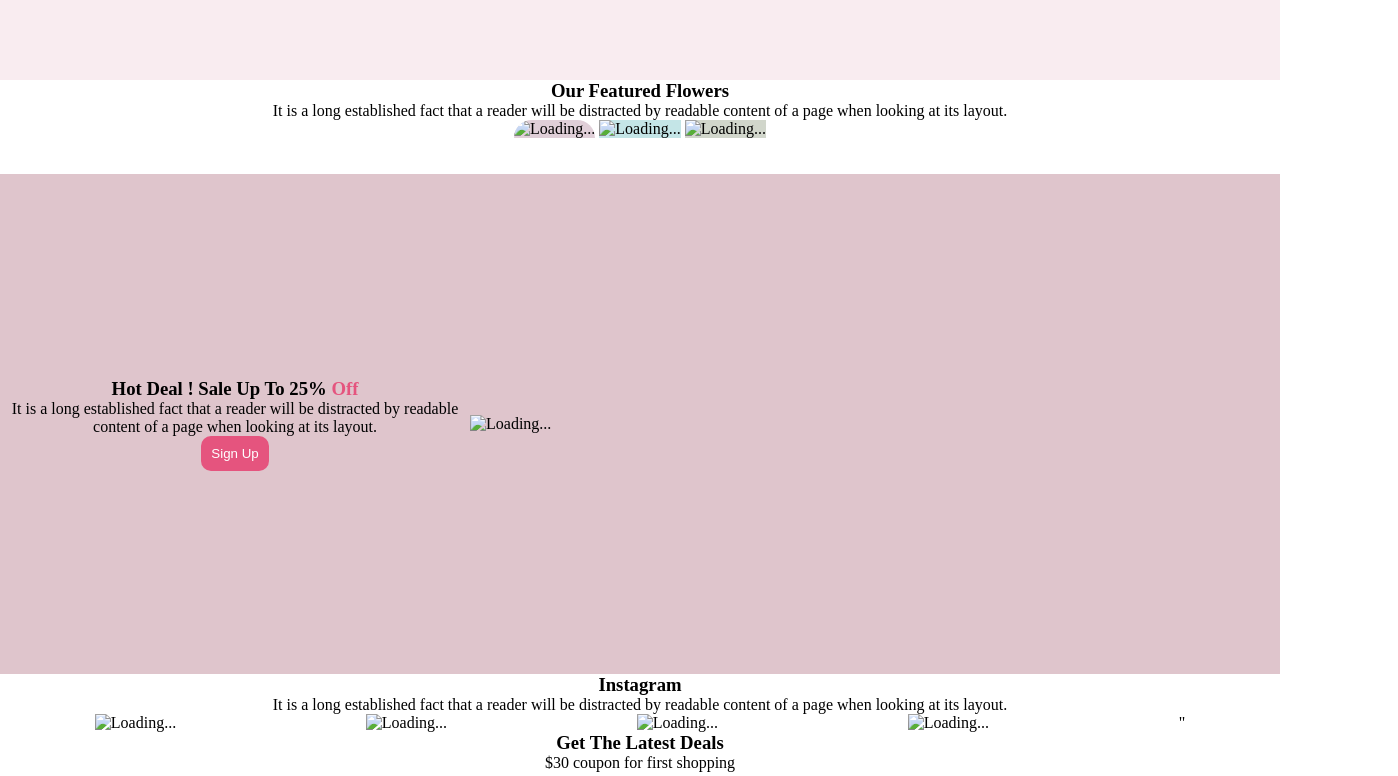
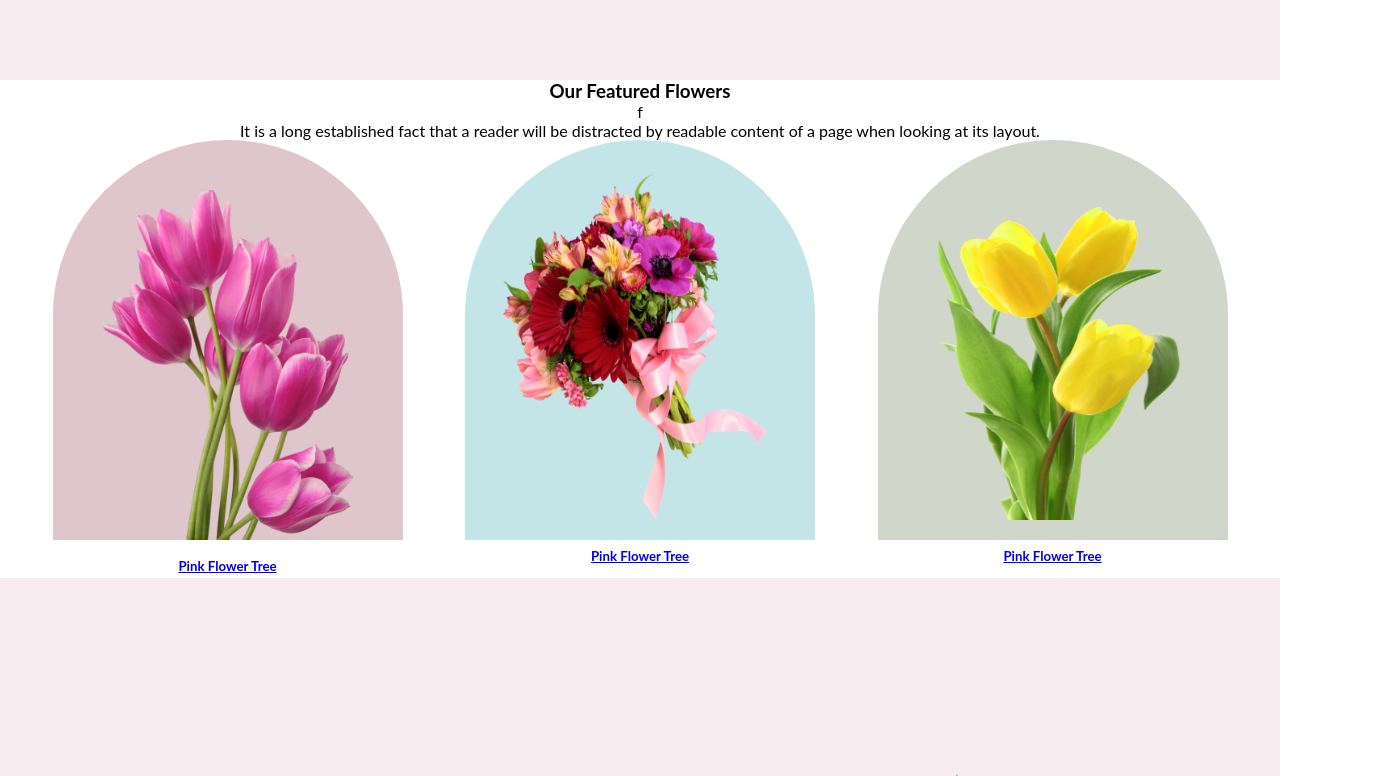
Before and after one commit to ibrahimsadif1/Flower-shop-assignment-repository, a plain HTML site: page index.html in a window 1280 px wide. Shown: the part 720-1496 px from the top of the page, 1398 px wide, since content can reach past the window. Drawn offline with Linux system fonts and the light colour scheme.

Commit message:
added done repo

```diff
--- a/css/style.css
+++ b/css/style.css
@@ -1,6 +1,9 @@
-*{
+* {
     margin: 0px;
     padding: 0px;
+}
+body{
+    font-family:'Lato', sans-serif ;
 }
 #banner {
     background-color: #f9ecf0;
@@ -8,7 +11,7 @@
     align-items: center;
     height: 100vh;
     justify-content: center;
-    gap:100px;
+    gap: 100px;
 
 }
 
@@ -17,7 +20,8 @@
     width: 500px;
     margin-left: 30px;
 }
-.h1{
+
+.h1 {
     font-size: 50px;
 }
 
@@ -26,7 +30,7 @@
     border: none;
     color: white;
     padding: 10px;
-    border-radius: 10px;
+    border-radius: 5px;
 }
 
 .profile-pic {
@@ -38,58 +42,135 @@
 /* main section 1 */
 
 #featured {
-    text-align: center
+    text-align: center;
 }
 
-.featured-pic {
-    border:white
+.feature-pic {
+    display: flex;
+    gap: 10px;
+    justify-content: space-evenly;
 }
-.featured-pic-1{
-    background-color: #e0cfd8 ;
+
+.feature-1 {
     border-radius: 300px 300px 0px 0px;
-    width:
+    background-color: #dfc5cc;
+    width: 350px;
+    height: 400px;
 
 }
-.featured-pic-2{
+
+.feature-2 {
+    border-radius: 300px 300px 0px 0px;
     background-color: #c4e5e7;
+    width: 350px;
+    height: 400px;
 }
-.featured-pic-3{
+
+.feature-3 {
+    border-radius: 300px 300px 0px 0px;
     background-color: #d1d6cb;
+    width: 350px;
+    height: 400px;
+}
+
+.featured-pic-1 {
+    width: 250px;
+    height: 350px;
+    padding: 50px 20px 0px;
+    margin-bottom: ;
+}
+
+.featured-pic-2 {
+    width: 300px;
+    height: 350px;
+    padding: 30px 10px 0px;
+    margin-bottom: 10px;
+}
+
+.featured-pic-3 {
+    width: 300px;
+    height: 350px;
+    padding: 30px 10px 0px;
+    margin-bottom: 10px;
+}
+.pink{
+    margin-top: 15px;
 }
 
 /* main section 2 */
-#deal{
-   display: flex;
+#deal {
+    background-color: #f9ecf0;
+    display: flex;
     align-items: center;
+    height: 100vh;
+    justify-content: center;
+    gap: 100px;
     text-align: center;
-    background-color:#dfc5cc ;
-    height: 500px;
-    position: relative;
+}
+
+.hot-deal {
+    width: 470px;
+}
+
+.off {
+    color: #e5547e;
+}
+
+.deal-pic {
+
+}
+
+/* main section 3 */
+
+#instagram {
+    text-align: center;
+}
+
+.insta-pic {
+    display: flex;
+    gap:10px;
+    justify-content: space-around;
+    padding-top: 30px;
+}
+
+/* main section 4 */
+
+#last {
+    text-align: center;
+    background-image: url(../image/Rectangle\ 9.png);
+    background-repeat: no-repeat;
+    height: 450px;
+    align-items: center;
+    margin-top: 80px;
 
 
 }
-.hot-deal{
-    width: 470px;
+.last-section{
+    padding-top: 100px;
+
 }
-.off{
-    color: #e5547e;
+.last-heading{
+    text-align: center;
+    padding-top: 200px;
 }
-.deal-pic{
-    display: flex;
+.form{
+
 }
-/* main section 3 */
+/* footer section */
 
-#instagram{
-  text-align: center;
+.footer-section{
+    background-color: black ;
+    color: white;
+    text-align:center;
+    height:200px;
+    padding-top:100px;
 }
-.insta-pic{
-    display: flex;
-
-    justify-content: space-around;
+.footer-heading{
+    color:#E55473;
 }
-/* main section 4 */
-
-#last{
-    text-align: center;
-    background: url()
+.heading-last{
+    margin-bottom:10px:
 }
+.last-p{
+   margin-bottom:10px;
+}
--- a/index.html
+++ b/index.html
@@ -18,7 +18,7 @@
         <button class="btn-primary">Shop now</button>
       </div>
       <div>
-        <img class="profile-pic" src="../flower-shop-assignment/Flower Asset/pngwing 10.png" alt="Loading...">
+        <img class="profile-pic" src="image/pngwing 10.png" alt="Loading...">
       </div>
     </section>
 
@@ -26,14 +26,27 @@
   <main>
     <section id="featured">
       <div class="featured-head">
-        <h3> Our Featured Flowers </h3>
+        <h3> Our Featured Flowers </h3>f
         <p>It is a long established fact that a reader will be distracted by readable content of a page when looking at
           its layout. </p>
       </div>
-      <div class="featured-pic">
-        <img class="featured-pic-1"  src="../flower-shop-assignment/Flower Asset/pngwing 6.png" alt="Loading...">
-        <img class="featured-pic-2" src="../flower-shop-assignment/Flower Asset/pngwing 5.png" alt="Loading...">
-        <img class="featured-pic-3" src="../flower-shop-assignment/Flower Asset/pngwing 7.png" alt="Loading...">
+      <div class="feature-pic">
+        <div class="feature-1">
+          <img class="featured-pic-1" src=" image/pngwing 6.png" alt="Loading...">
+          <h5 class="pink"> <a href="#">Pink Flower Tree</a></h5>
+        </div>
+
+
+        <div class="feature-2">
+          <img class="featured-pic-2" src="image/pngwing 5.png" alt="Loading...">
+          <h5 class="pink"> <a href="#">Pink Flower Tree</a></h5>
+        </div>
+
+
+        <div class="feature-3">
+          <img class="featured-pic-3" src="image/pngwing 7.png" alt="Loading...">
+          <h5 class="pink"> <a href="#">Pink Flower Tree</a></h5>
+        </div>
 
 
       </div>
@@ -43,36 +56,52 @@
     <section id="deal">
       <div>
         <h3 class="hot-deal">Hot Deal ! Sale Up To 25% <span class="off">Off</span></h3>
-        <p class="hot-deal">It is a long established fact that a reader will be distracted by readable content of a page when looking at
+        <p class="hot-deal">It is a long established fact that a reader will be distracted by readable content of a page
+          when looking at
           its layout. </p>
-          <button class="btn-primary">Sign Up</button>
+        <button class="btn-primary">Sign Up</button>
       </div>
       <div class="deal-pic">
-        <img src="../flower-shop-assignment/Flower Asset/pngwing 8.png" alt="Loading...">
+        <img src="image/pngwing 8.png" alt="Loading...">
       </div>
     </section>
     <section id="instagram">
       <div class="insta">
-      <h3>Instagram</h3>
-      <p>It is a long established fact that a reader will be distracted by readable content of a page when looking at
-        its layout.</p>
+        <h3>Instagram</h3>
+        <br>
+        <p>It is a long established fact that a reader will be distracted by readable content of a page when looking at
+          its layout.</p>
       </div>
       <div class="insta-pic">
-        <img class="insta-1" src="../flower-shop-assignment/Flower Asset/Flower 01.png" alt="Loading...">
-        <img class="insta-2" src="../flower-shop-assignment/Flower Asset/Rectangle 4.png" alt="Loading...">
-        <img class="insta-3" src="../flower-shop-assignment/Flower Asset/Rectangle 5.png" alt="Loading...">
-        <img class="insta-4" src="../flower-shop-assignment/Flower Asset/Rectangle 6.png" alt="Loading...">
-
-        "
+        <img class="insta-1" src="image/Flower 01.png" alt="Loading...">
+        <img class="insta-2" src="image/Rectangle 4.png" alt="Loading...">
+        <img class="insta-3" src="image/Rectangle 5.png" alt="Loading...">
+        <img class="insta-4" src="image/Rectangle 6.png" alt="Loading...">
+      </div>
+      <br>
+      <br>
+    </section>
+    <section id="last">
+        <div class="last-heading">
+      <h2>Get The Latest Deals </h2>
+        <p class="$">$30 coupon for first shopping</p>
+        </div>
+      <div class="form">
+        <input class="box" type="email" placeholder="Enter your email here">
+        <button class="btn-primary">Subscribe</button>
       </div>
     </section>
-    <section id="last">
-       <div class="$">
-        <h3>Get The Latest Deals </h3>
-        <p>$30 coupon for first shopping</p>
-       </div>
-    </section>
+
   </main>
+  <footer class="main-footer">
+    <div class="footer-section">
+      <h2 class="heading-last"><span class="footer-heading">Flower</span>Shop</h2>
+      <p class="last-p">It is a long established fact that a reader will be distracted by readable content of a page when looking at
+        its layout.</p>
+        <br>
+        &copy;2020-2023, FlowerShop.com. All rights reserved
+    </div>
+  </footer>
 </body>
 
 </html>
```
Also changed, not shown: image/Flower 01.png (added), image/Group 57.png (added), image/Group 58.png (added), image/Group 59.png (added), image/Rectangle 4.png (added), image/Rectangle 5.png (added), image/Rectangle 6.png (added), image/Rectangle 9.png (added), image/pngwing 10.png (added), image/pngwing 5.png (added), image/pngwing 6.png (added), image/pngwing 7.png (added), image/pngwing 8.png (added).
